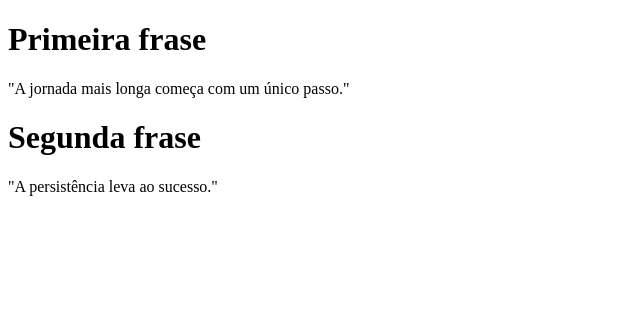
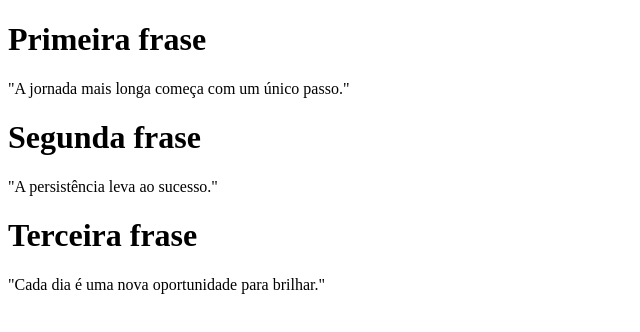
Before and after one commit to GabrielCavallari/Projeto-01, a plain HTML site: page index.html in a window 1280 px wide. Shown: the whole page, without its empty margins (0-640 px from the left). Drawn offline with Linux system fonts and the light colour scheme.

Commit message:
frase motivacional 3

```diff
--- a/index.html
+++ b/index.html
@@ -10,5 +10,7 @@
     <p>"A jornada mais longa começa com um único passo."</p>
     <h1>Segunda frase</h1>
     <p>"A persistência leva ao sucesso."</p>
+    <h1>Terceira frase</h1>
+    <p>"Cada dia é uma nova oportunidade para brilhar."</p>
 </body>
 </html>
```
